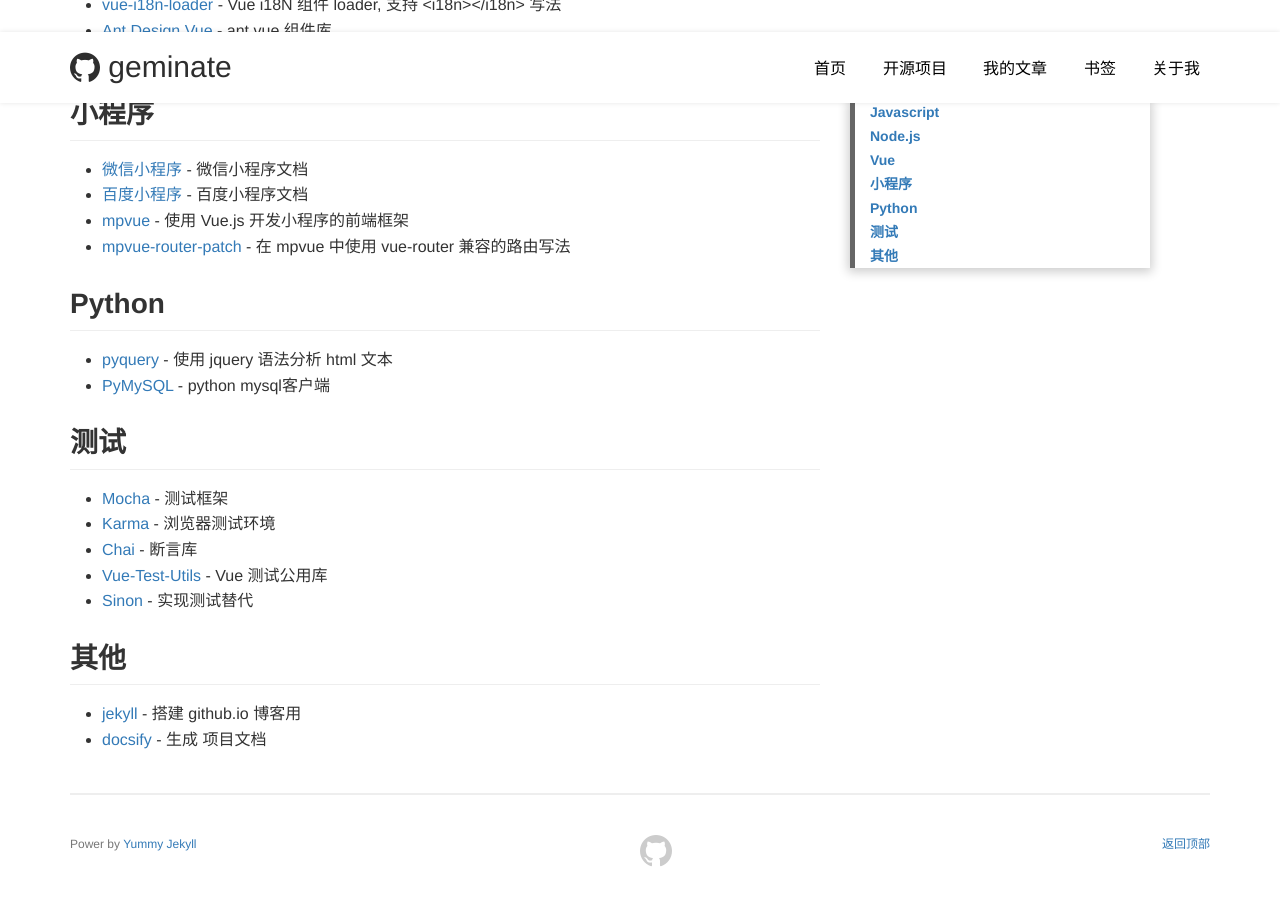
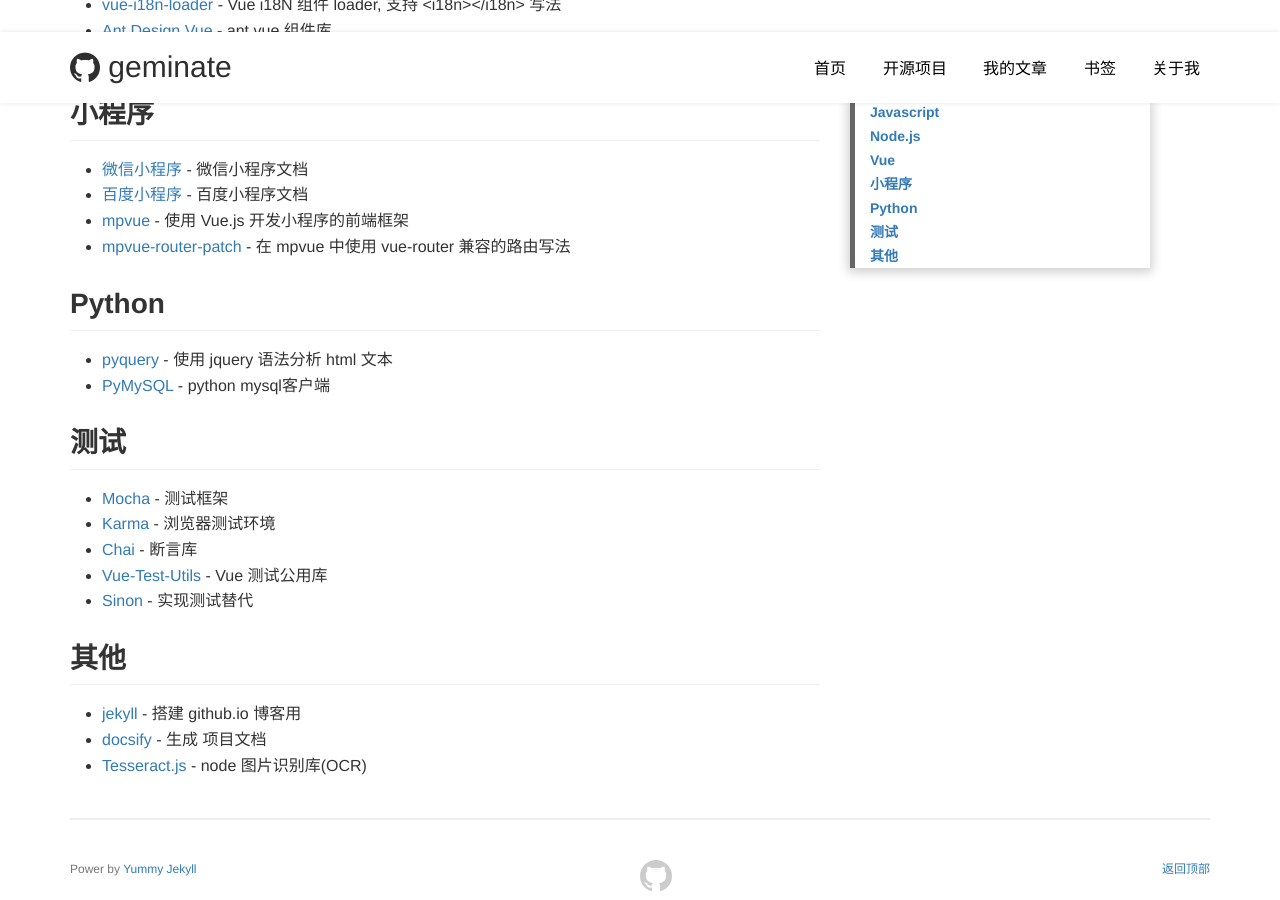
Before and after one commit to geminate/geminate.github.io, a Jekyll site: the page built from bookmark.md, in a window 1280 px wide and 900 px high, scrolled down 1040 px. Built offline with Jekyll 4.4.1, drawn with Linux system fonts in a browser that asks for light colours; before the commit the page ends 1915 px from its top, so only the background shows below that.

Commit message:
feat: 1. add bookmark

```diff
--- a/bookmark.md
+++ b/bookmark.md
@@ -50,3 +50,4 @@
 ## 其他
 - [jekyll](https://github.com/jekyll/jekyll) - 搭建 github.io 博客用
 - [docsify](https://docsify.js.org/#/?id=docsify) - 生成 项目文档
+- [Tesseract.js](https://github.com/naptha/tesseract.js) - node 图片识别库(OCR)
```
